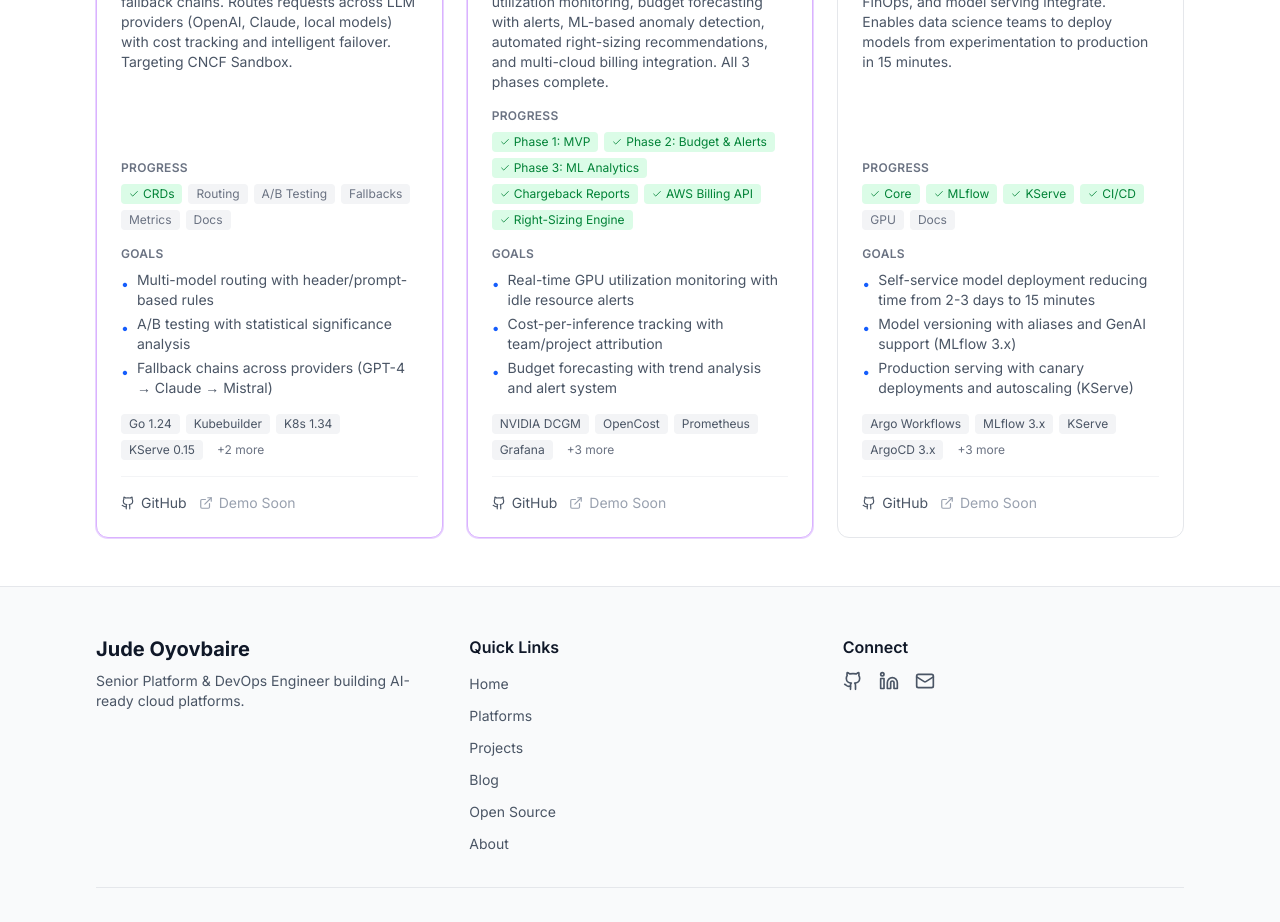
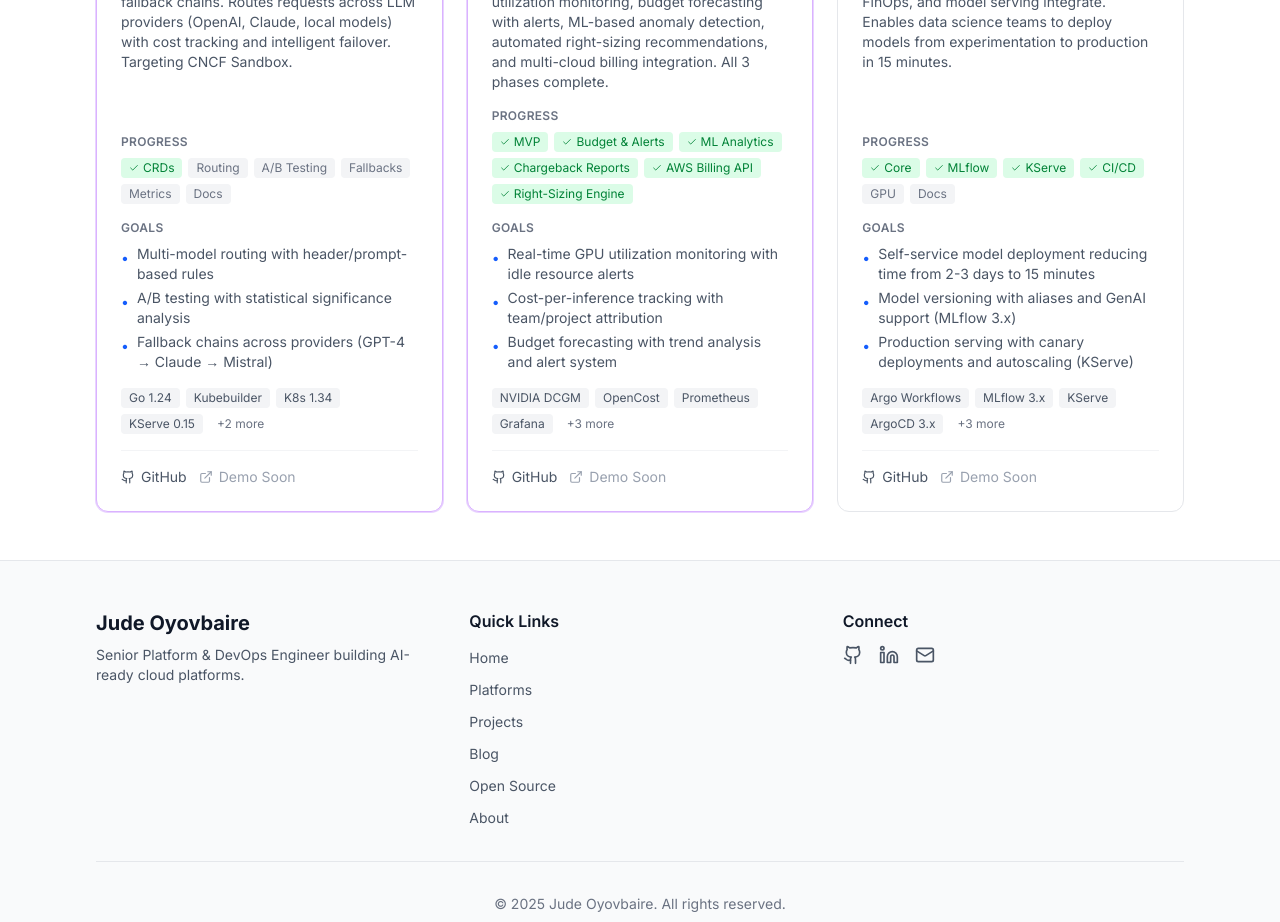
Before and after one commit to judeoyovbaire/personal-website, a Next.js app: page /projects in a window 1280 px wide. Shown: the part 2500-3422 px from the top of the page. Built offline with nearby package versions, Linux system fonts and the light colour scheme.

Commit message:
update to project milestones

```diff
--- a/data/projects.ts
+++ b/data/projects.ts
@@ -110,9 +110,9 @@ export const sideProjects: SideProject[] = [
       'Automated right-sizing with multi-cloud instance recommendations',
     ],
     milestones: [
-      { name: 'Phase 1: MVP', completed: true },
-      { name: 'Phase 2: Budget & Alerts', completed: true },
-      { name: 'Phase 3: ML Analytics', completed: true },
+      { name: 'MVP', completed: true },
+      { name: 'Budget & Alerts', completed: true },
+      { name: 'ML Analytics', completed: true },
       { name: 'Chargeback Reports', completed: true },
       { name: 'AWS Billing API', completed: true },
       { name: 'Right-Sizing Engine', completed: true },
```
